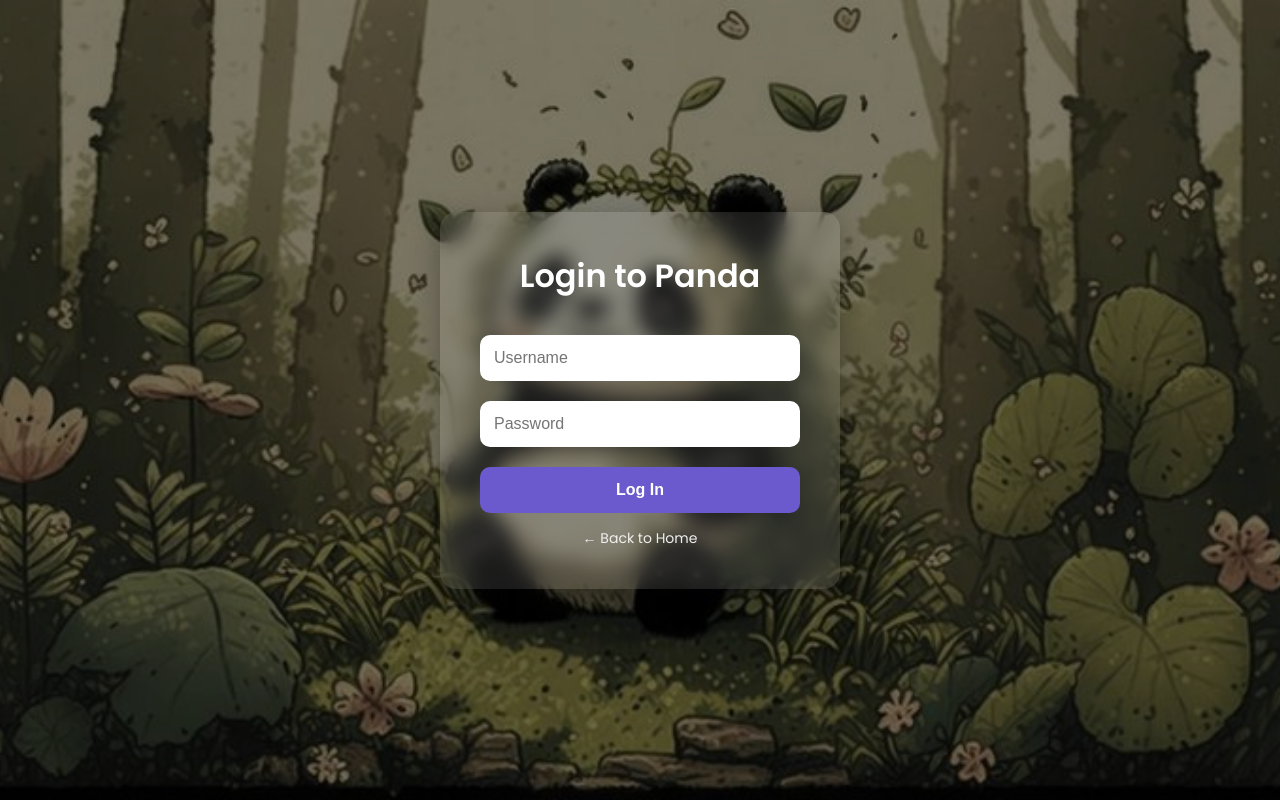
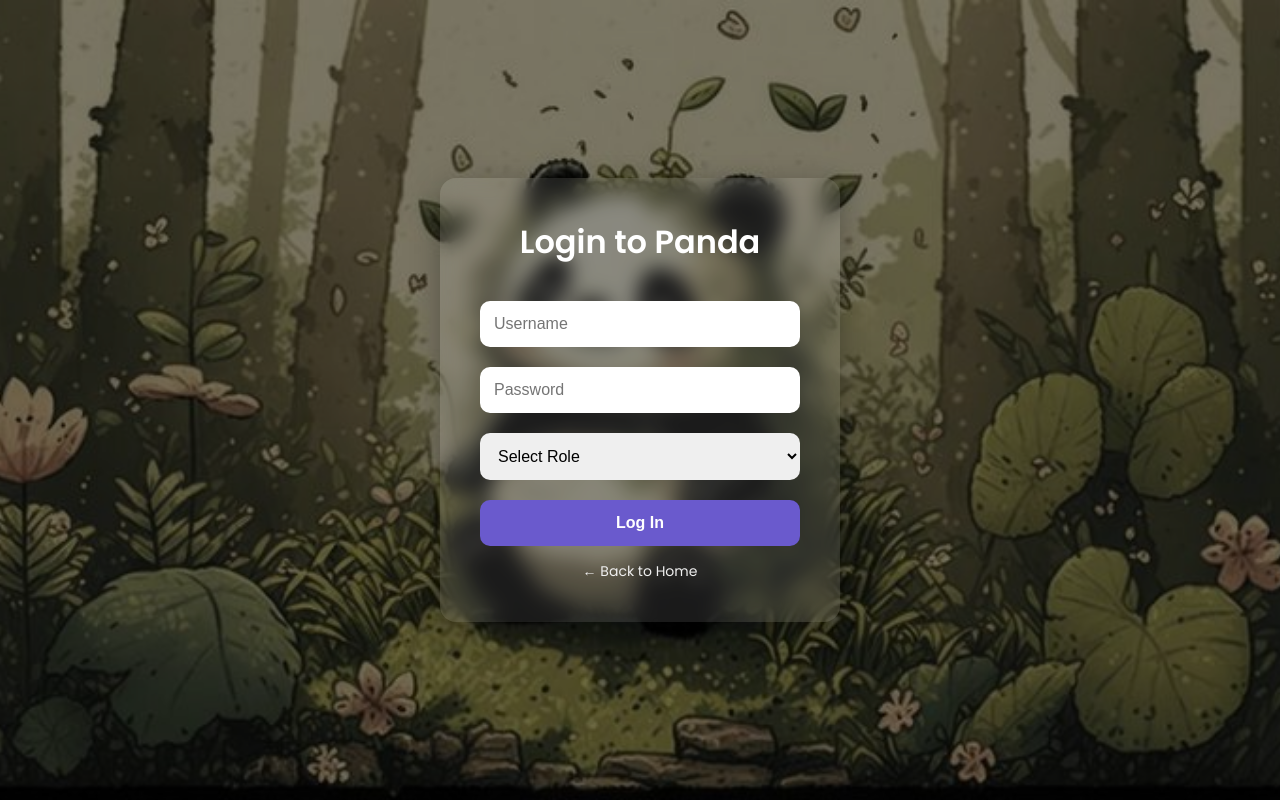
Before and after one commit to DivyaaOfficial/panda-wise, a PHP site: page /login.php in a window 1280 px wide. Run offline with PHP 8.4, Linux system fonts and the light colour scheme.

Commit message:
Update login.php

```diff
--- a/studentsite/login.php
+++ b/studentsite/login.php
@@ -7,6 +7,7 @@ $error = '';
 if ($_SERVER["REQUEST_METHOD"] == "POST") {
     $username = $_POST['username'];
     $password = $_POST['password'];
+    $selected_role = $_POST['role'];
 
     $sql = "SELECT * FROM users WHERE username = ?";
     $stmt = $conn->prepare($sql);
@@ -17,19 +18,26 @@ if ($_SERVER["REQUEST_METHOD"] == "POST") {
     if ($result->num_rows === 1) {
         $row = $result->fetch_assoc();
 
-        if (password_verify($password, $row['password'])) {
+        // Check password and role
+        if (password_verify($password, $row['password']) && $row['role'] === $selected_role) {
             $_SESSION['username'] = $username;
-            header("Location: dashboard.php");
+            $_SESSION['role'] = $row['role'];
+
+            if ($row['role'] === 'teacher') {
+                header("Location: teacher_dashboard.php");
+            } else {
+                $_SESSION['student_id'] = $row['id'];
+                header("Location: student_dashboard.php");
+            }
             exit();
         } else {
-            $error = "Incorrect password.";
+            $error = "❌ Invalid password or role selected.";
         }
     } else {
-        $error = "Username not found.";
+        $error = "❌ User not found.";
     }
-}
+} // 👈 THIS was missing in your version!
 ?>
-
 <!DOCTYPE html>
 <html lang="en">
 <head>
@@ -97,7 +105,8 @@ if ($_SERVER["REQUEST_METHOD"] == "POST") {
       font-weight: 600;
     }
 
-    .login-content input {
+    .login-content input,
+    .login-content select {
       width: 100%;
       padding: 14px;
       margin: 10px 0;
@@ -105,6 +114,24 @@ if ($_SERVER["REQUEST_METHOD"] == "POST") {
       border-radius: 10px;
       font-size: 16px;
       outline: none;
+    }
+
+    .password-container {
+      position: relative;
+      width: 100%;
+    }
+
+    .toggle-password {
+      position: absolute;
+      right: 14px;
+      top: 50%;
+      transform: translateY(-50%);
+      cursor: pointer;
+      user-select: none;
+    }
+
+    .toggle-password svg {
+      fill: #ccc;
     }
 
     .login-content button {
@@ -125,7 +152,6 @@ if ($_SERVER["REQUEST_METHOD"] == "POST") {
       background-color: #5a4db0;
     }
 
-    .forgot-link,
     .home-link {
       margin-top: 15px;
       display: block;
@@ -135,16 +161,14 @@ if ($_SERVER["REQUEST_METHOD"] == "POST") {
       transition: color 0.3s ease;
     }
 
-    .forgot-link:hover,
     .home-link:hover {
       color: #dcdcdc;
       text-decoration: underline;
     }
 
-    @media (max-width: 768px) {
-      .login-content h2 {
-        font-size: 26px;
-      }
+    .error-message {
+      color: #ffaaaa;
+      margin-top: 10px;
     }
   </style>
 </head>
@@ -154,19 +178,34 @@ if ($_SERVER["REQUEST_METHOD"] == "POST") {
   <div class="overlay"></div>
   <div class="login-content">
     <h2>Login to Panda</h2>
-      <form action="login.php" method="POST">
+    <form method="POST" action="login.php">
   <input type="text" name="username" placeholder="Username" required />
   <input type="password" name="password" placeholder="Password" required />
+
+  <select name="role" required>
+    <option value="">Select Role</option>
+    <option value="student">Student</option>
+    <option value="teacher">Teacher</option>
+  </select>
+
   <button type="submit">Log In</button>
 </form>
 
+    <?php if ($error): ?>
+      <p class="error-message"><?= $error ?></p>
+    <?php endif; ?>
+
     <a href="index.html" class="home-link">← Back to Home</a>
-
-      <?php if ($error): ?>
-        <p style="color: #ffaaaa; margin-top: 10px;"><?php echo $error; ?></p>
-      <?php endif; ?>
   </div>
 </div>
 
+<script>
+  function togglePassword() {
+    const passwordInput = document.getElementById("password");
+    const eyeIcon = document.getElementById("eye-icon");
+    passwordInput.type = passwordInput.type === "password" ? "text" : "password";
+  }
+</script>
+
 </body>
 </html>
```
Lines whose indentation alone changed are shown as unchanged.
